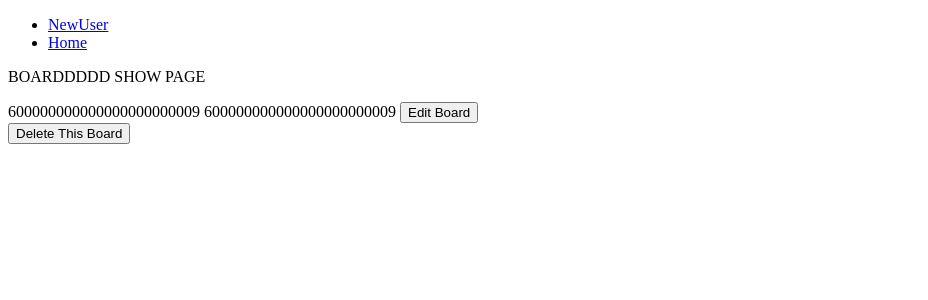
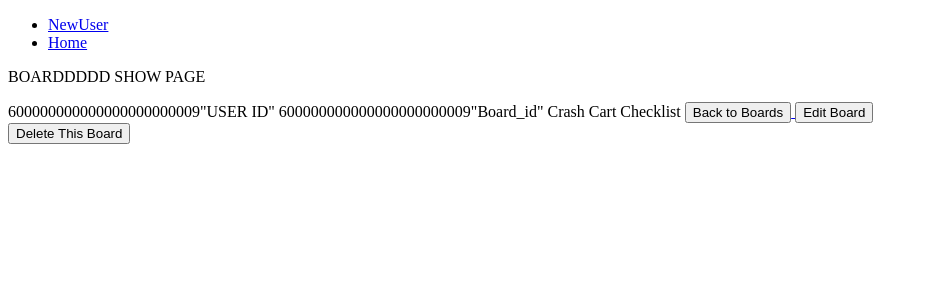
Before and after one commit to DestinFloyd/ClickAndLog, a Node server app: page /600000000000000000000009/board/600000000000000000000009 in a window 1280 px wide. Shown: the top 300 px of the page, without its empty margins (0-928 px from the left). Run offline with Node 20, Linux system fonts and the light colour scheme; data comes from the database, SQL or seed files in the repository; some libraries are stand-ins or nearby versions.

Commit message:
crud mostly working on model 2 having some routing issues with index and troubleshooting  on that

```diff
--- a/controllers/boardController.js
+++ b/controllers/boardController.js
@@ -15,16 +15,16 @@ const boardController = {
         res.render('boards/new', {userID:userID})
     },
     create: (req, res) => {
-        console.log("TRYIIIIING TO CREATTTTTE")
+
         const userID = req.params.id
         Users.findById(userID).populate('boards')
         .then((returnedBoards) => {
-            console.log(returnedBoards + "first thennnnnn")
+
             Board.create(req.body)
             .then((board) => {
                 returnedBoards.boards.push(board)
                 returnedBoards.save()
-                console.log(userID + "USERRRRRRRIDDDDDDDDDDD")
+
                 res.redirect(`/${userID}/board`)
             })
         })
@@ -33,14 +33,14 @@ const boardController = {
         const boardID = req.params.boardId
         const userID = req.params.id
         Board.findById(boardID).then((board) => {
-            console.log(board + "returnnnnn boardddddddddd")
+
             res.render('boards/show', {board:board, userID:userID })
         }).catch((err) => {
             console.log(err)
         })
     },
     edit: (req, res) => {
-        console.log("YAY")
+
         const userID = req.params.id
         const boardID = req.params.boardId
         res.render('boards/edit', {userID, boardID})
@@ -54,14 +54,14 @@ const boardController = {
             res.redirect(`/${userID}/board/${boardID}`)
         })
     },
-    // delete: (req, res) => {
-    //     const userID = req.params.id
-    //     const commentId = req.params.commentId
-    //     Comment.findByIdAndDelete(commentId)
-    //     .then(() => {
-    //         res.redirect(`/${newslinkId}/comments`)
-    //     })
-    // }
+    delete: (req, res) => {
+        const userID = req.params.id
+        const boardId = req.params.boardId
+        Board.findByIdAndDelete(boardId)
+        .then(() => {
+            res.redirect(`/${userID}/board`)
+        })
+    }
 }
 
 module.exports = boardController
--- a/routes/index.js
+++ b/routes/index.js
@@ -18,7 +18,7 @@ router.post('/:id/board', boardController.create)
 router.get('/:id/board/:boardId', boardController.show)
 router.get('/:id/board/:boardId/edit', boardController.edit)
 router.patch('/:id/board/:boardId', boardController.update)
-// router.delete('/:id/board/:boardId', boardController.delete)
+router.delete('/:id/board/:boardId', boardController.delete)
 
 
 
--- a/views/boards/edit.hbs
+++ b/views/boards/edit.hbs
@@ -1,10 +1,10 @@
 <p>THIS IS THE BOARDDD EDITTTTTT PAGE :)</p>
-{{!-- {{userID}}
-{{boardID}} --}}
+{{!-- {{userID}} --}}
+{{!-- {{boardID}} --}}
 
 <div>
     <form action="/{{userID}}/board/{{boardID}}/?_method=PATCH" method="POST">
         <input type="text" name="name" placeholder="name" value="">
-        <button type="submit">Update This Board</button>
+        <button type="submit">Update This Board Name</button>
     </form>
 </div>
--- a/views/boards/index.hbs
+++ b/views/boards/index.hbs
@@ -8,7 +8,9 @@
     <div>
         <div>
 
-            <a href="../{{userID}}board/{{_id}}">
+            {{!-- <a href="../{{userID}}board/{{_id}}"> --}}
+            <a href="./{{userID}}board/{{_id}}">
+            {{!-- <a href="./{{userID}}{{_id}}"> --}}
                 <h3>{{name}}</h3>
             </a>
             {{#each tasks}}
--- a/views/boards/show.hbs
+++ b/views/boards/show.hbs
@@ -1,10 +1,12 @@
 <p>BOARDDDDD SHOW PAGE</p>
-{{userID}}
+{{userID }}"USER ID"
 {{!-- {{board.name}} --}}
 {{!-- {{board.tasks}} --}}
-{{board._id}}
+{{board._id}}"Board_id"
 {{boardID}}
-<a href="/{{userID}}/board/{{board}}/edit"><button>Edit Board</button></a>
+{{board.name}}
+<a href="/{{userID}}/board/"><button>Back to Boards</button> </a>
+<a href="/{{userID}}/board/{{board._id}}/edit"><button>Edit Board</button></a>
 {{!-- <button>Edit Board</button> --}}
 {{!-- ?_method=PATCH" --}}
 {{!-- <a href="/{{newsLinkId}}/comments/{{comment._id}}/edit"><button class="btn">Edit Comment</button></a> --}}
--- a/views/users/show.hbs
+++ b/views/users/show.hbs
@@ -1,6 +1,7 @@
 <p>   THIS IS A SHOW PAGE</p>
 {{user.name}}
-<a href="/{{user._id}}/edit"><button>Edit</button></a>
+<a href="/{{user._id}}/edit"><button>Edit User Name</button></a>
+<a href="/{{user._id}}/board"><button > See all Boards</button> </a>
 {{#each user}}
 <p>{{boards}}</p>
 {{/each}}
```
